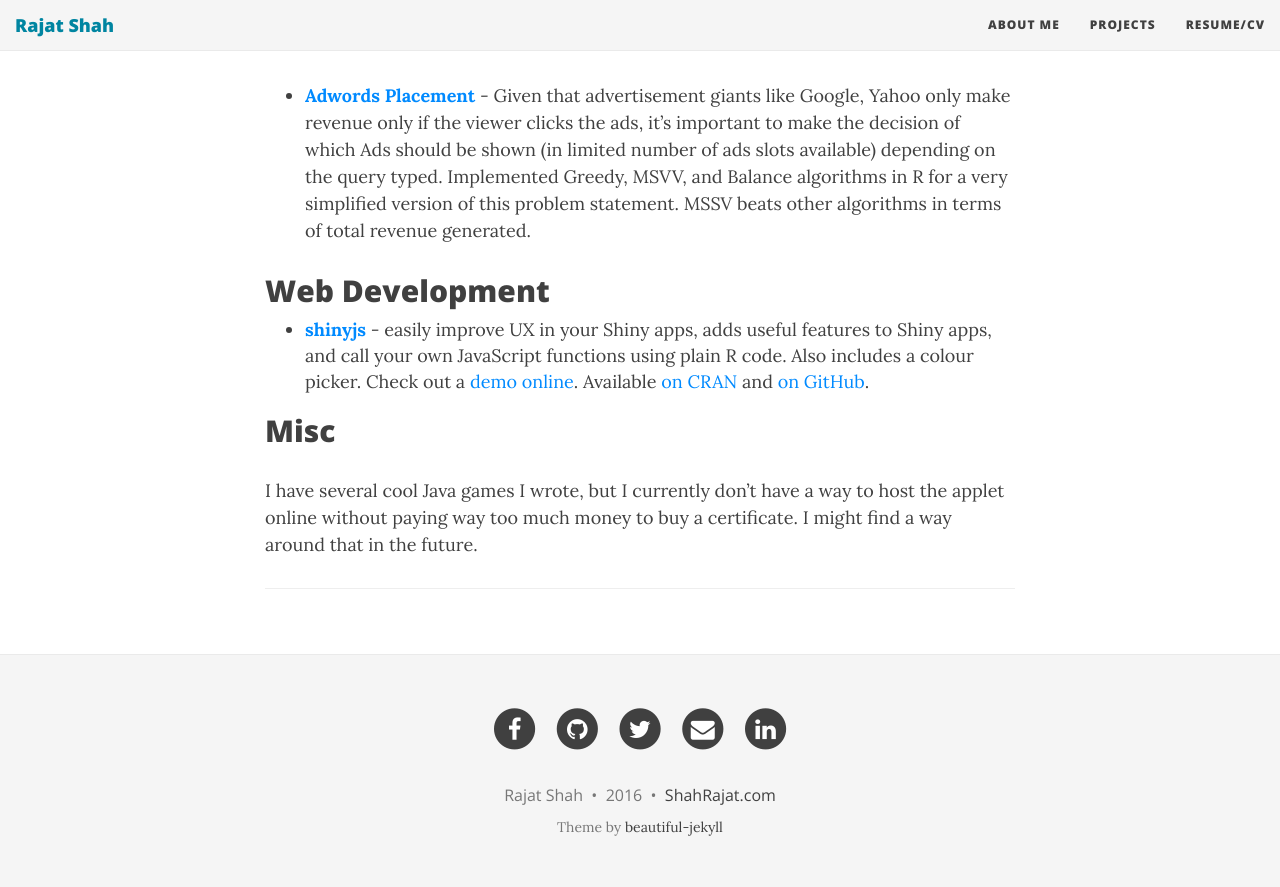
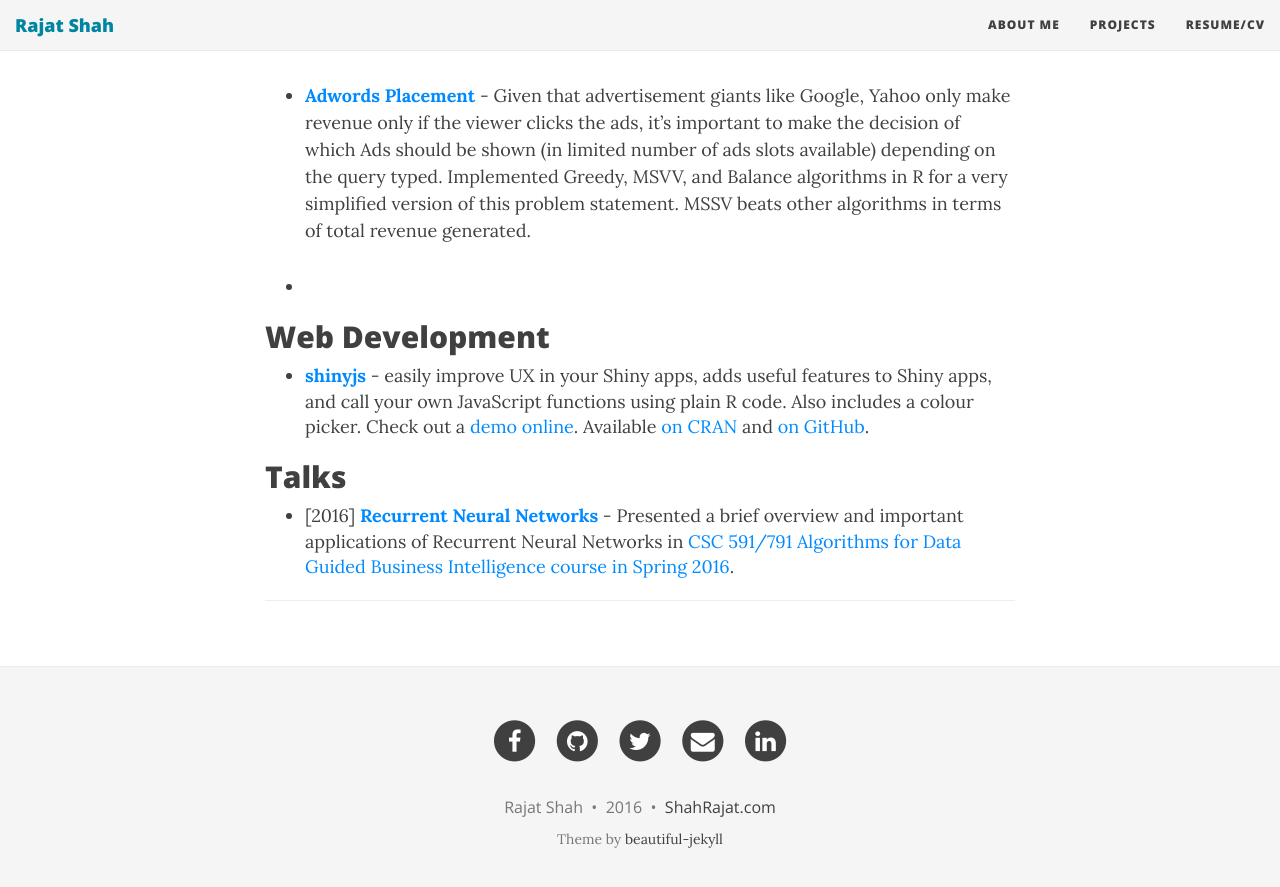
Before and after one commit to shahrajat/shahrajat.github.io, a Jekyll site: the page built from projects.md, in a window 1280 px wide and 900 px high, scrolled down 900 px. Shown: the top 887 px of the window. Built offline with Jekyll 4.4.1, drawn with Linux system fonts in a browser that asks for light colours; nearby versions of some CDN libraries; comment, search, counter and statistics services are not loaded.

Commit message:
Updated projects.md

```diff
--- a/projects.md
+++ b/projects.md
@@ -20,12 +20,14 @@ Based on paper: [Web Graph Similarity for Anomaly Detection](http://ilpubs.stanf
 
 -  **[Adwords Placement](https://github.com/shahrajat/Data-Science/tree/master/adwords-placement)** - Given that advertisement giants like Google, Yahoo only make revenue only if the viewer clicks the ads, it's important to make the decision of which Ads should be shown (in limited number of ads slots available) depending on the query typed. Implemented Greedy, MSVV, and Balance algorithms in R for a very simplified version of this problem statement. MSSV beats other algorithms in terms of total revenue generated.
 
+-
+
 ## Web Development
 
 - **[shinyjs](https://github.com/daattali/shinyjs)** -  easily improve UX in your Shiny apps, adds useful features to Shiny apps, and call your own JavaScript functions using plain R code.  Also includes a colour picker.  Check out a [demo online](http://daattali.com/shiny/shinyjs-demo/). Available [on CRAN](https://cran.r-project.org/package=shinyjs) and [on GitHub](https://github.com/daattali/shinyjs).
 
-## Misc
+## Talks
 
-I have several cool Java games I wrote, but I currently don't have a way to host the applet online without paying way too much money to buy a certificate.  I might find a way around that in the future.
+- [2016] **[Recurrent Neural Networks](https://docs.google.com/presentation/d/1-Y3rc-Y1jryat7kkzpZStoprk2dc4fVnpmezkAcrv-c/pub?start=false&loop=false&delayms=10000&slide=id.g11048b17a6_0_51)** - Presented a brief overview and important applications of Recurrent Neural Networks in [CSC 591/791 Algorithms for Data Guided Business Intelligence course in Spring 2016](https://engineeringonline.ncsu.edu/onlinecourses/coursemarketing/SPR-2016/CSC591-791.html).
 
 ---
```
